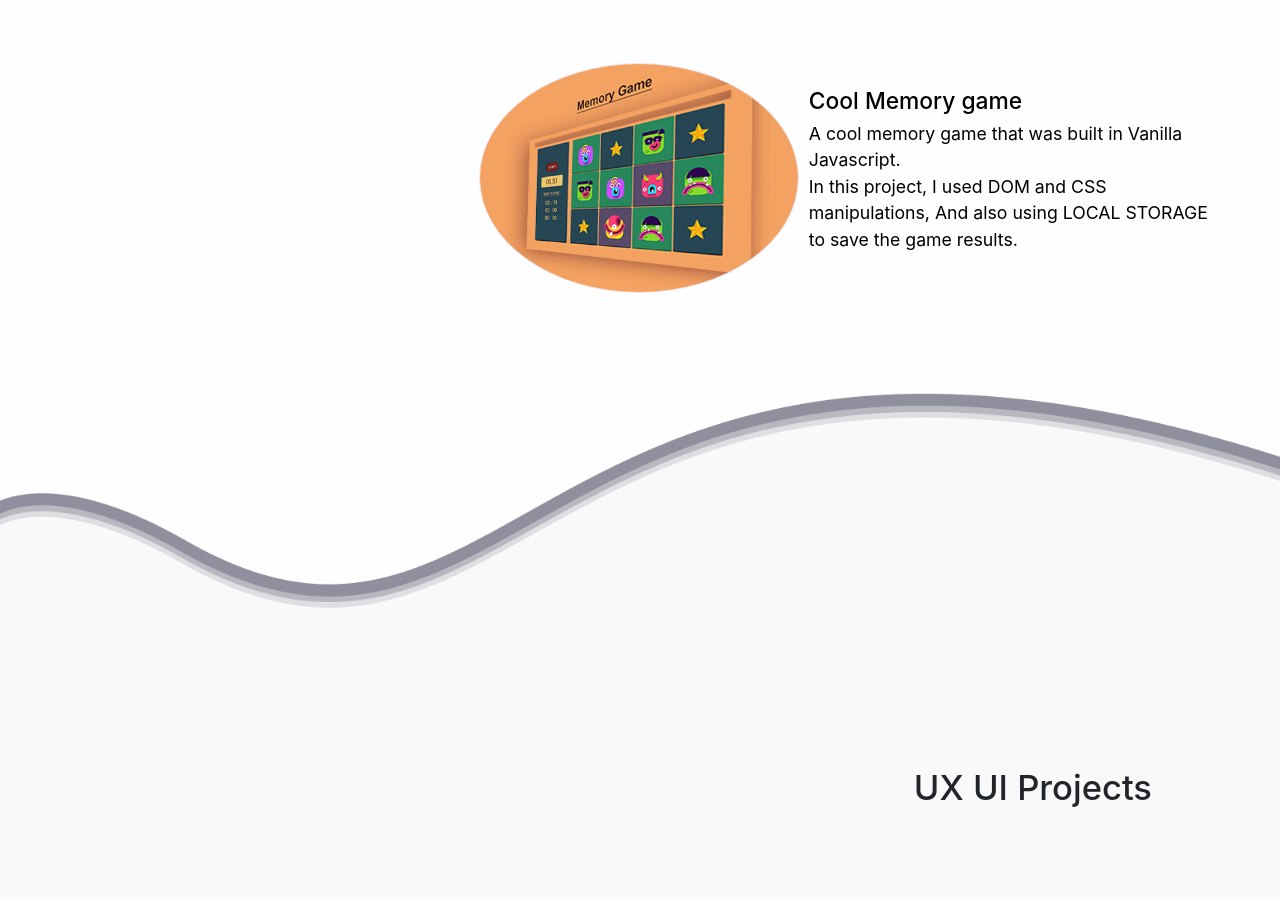
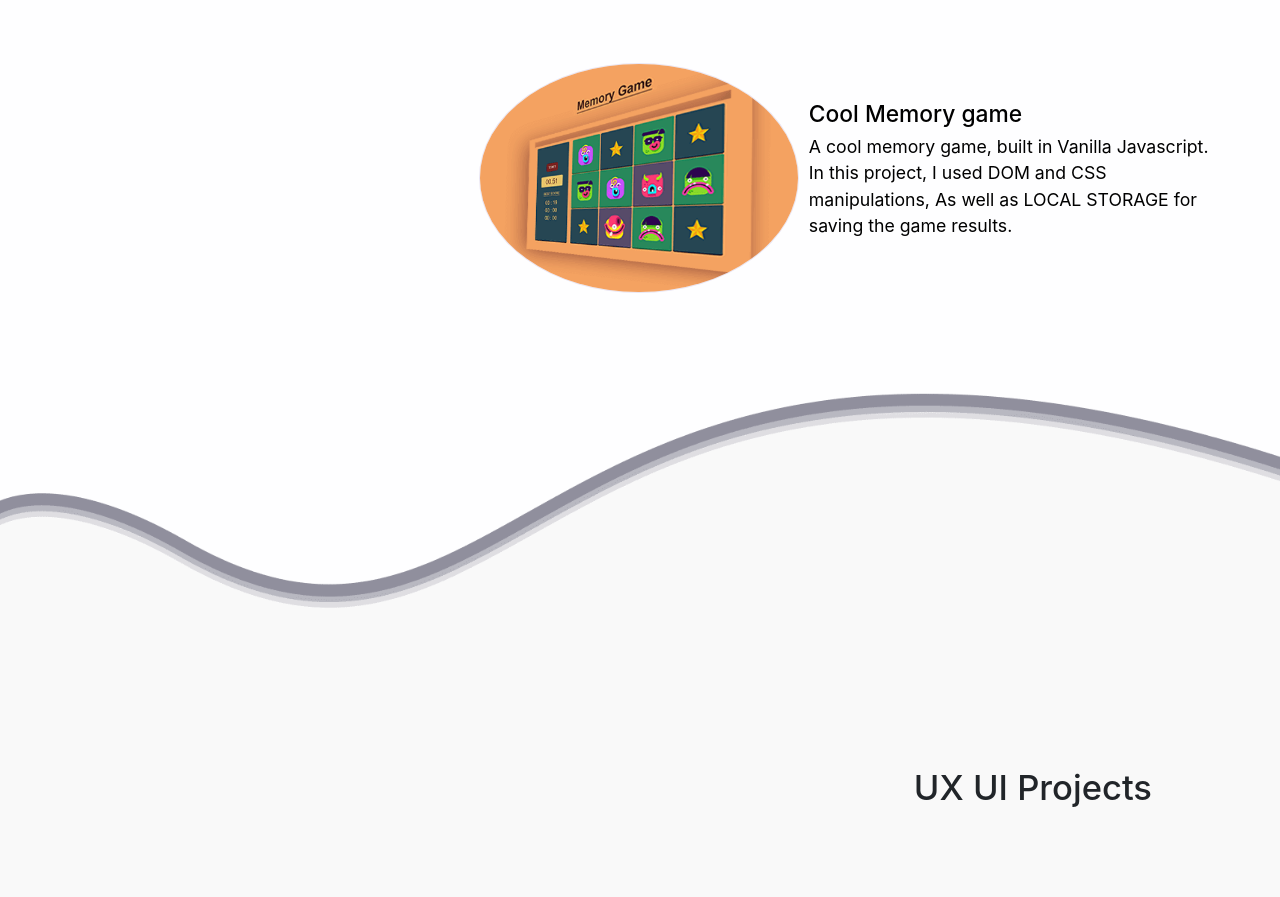
Before and after one commit to TalTyomkin/MySite, a React (Create React App) app: page / in a window 1280 px wide. Shown: the part 1177-2074 px from the top of the page. Built offline with nearby package versions, Linux system fonts and the light colour scheme.

Commit message:
update text

```diff
--- a/src/Components/StoreProvider/StoreProvider.js
+++ b/src/Components/StoreProvider/StoreProvider.js
@@ -33,9 +33,9 @@ const StoreProvider = (props) => {
                     },
                     memoryGame:{
                         title:"Cool Memory game",
-                        description:<p>A cool memory game that was built in Vanilla Javascript.<br/>
+                        description:<p>A cool memory game, built in Vanilla Javascript.<br/>
                         In this project, I used DOM and CSS manipulations,
-                        And also using LOCAL STORAGE to save the game results.</p>,
+                        As well as LOCAL STORAGE for saving the game results.</p>,
                     }
                 },
                 uxUi:{
```
